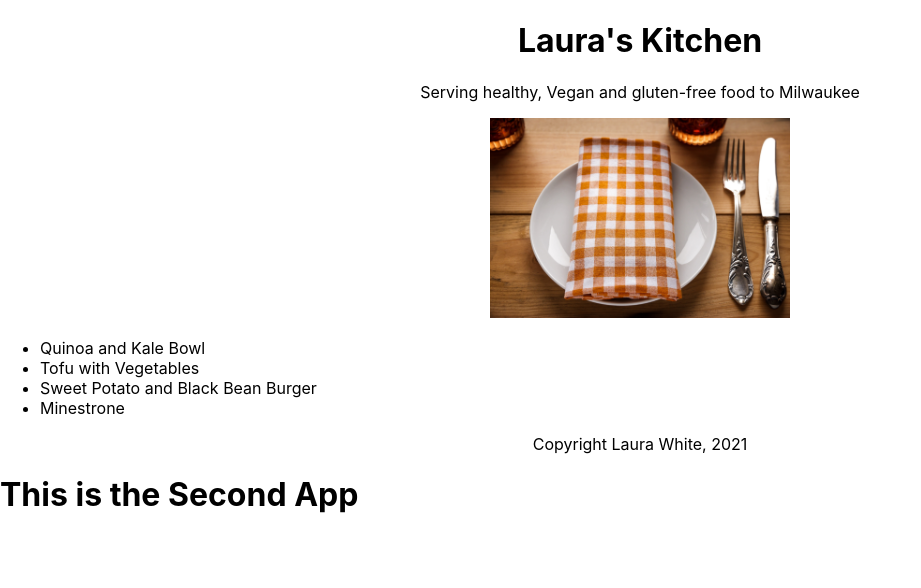
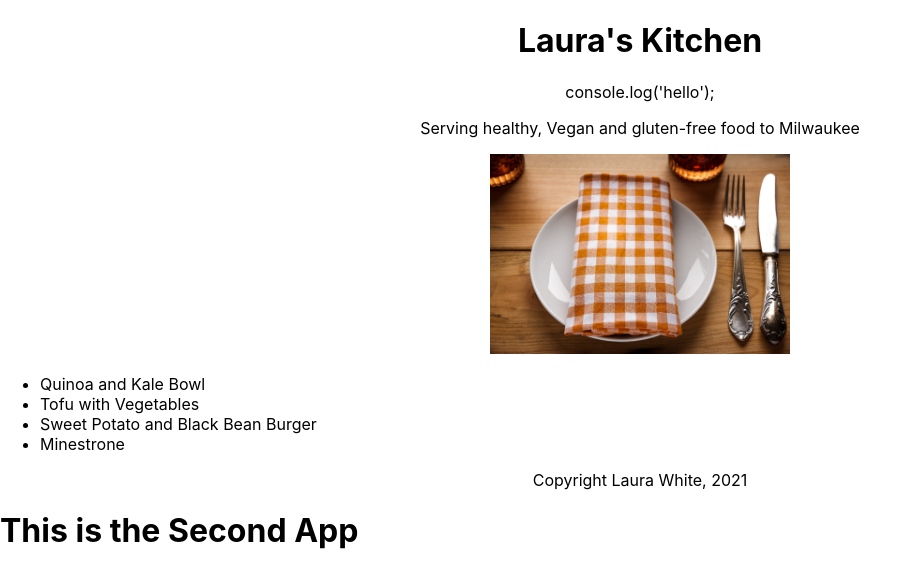
Before and after one commit to l-white/react-essentials, a React (Create React App) app: page / in a window 1280 px wide. Shown: the top 588 px of the page, without its empty margins (0-921 px from the left). Built offline with nearby package versions, Linux system fonts and the light colour scheme.

Commit message:
Modified App.js

```diff
--- a/src/App.js
+++ b/src/App.js
@@ -6,6 +6,7 @@ function Header(props){
   return(
     <header>
       <h1>{props.name}'s Kitchen</h1>
+      console.log('hello');
     </header>
   );
 }
--- a/src/index.js
+++ b/src/index.js
@@ -11,10 +11,10 @@ function AppTwo(){
 }
 
 ReactDOM.render(
-  <div>
-  <App />
-  <AppTwo />
-  </div>,
+  <React.Fragment>
+    <App />
+    <AppTwo />
+  </React.Fragment>,
   document.getElementById('root')
 );
 
```
